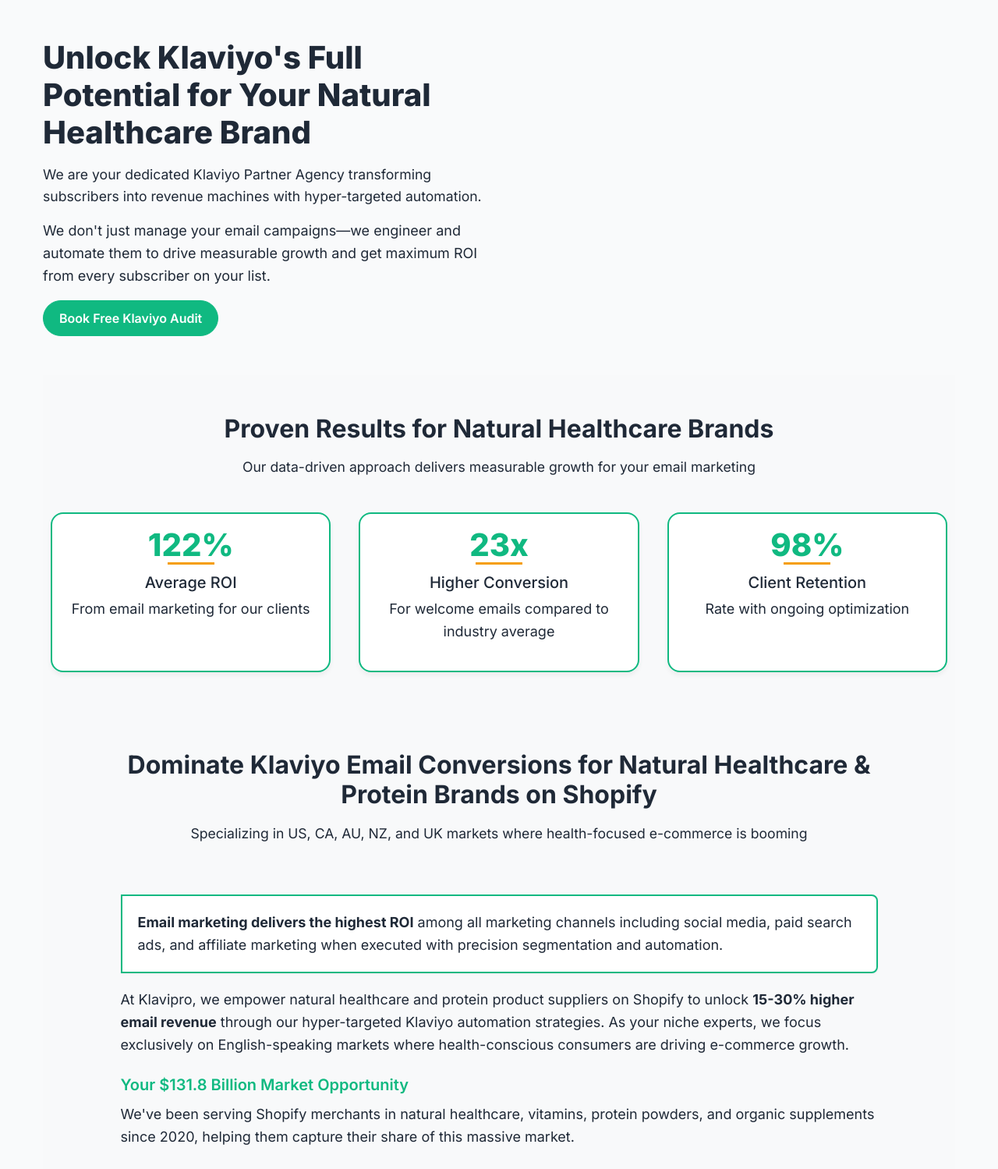
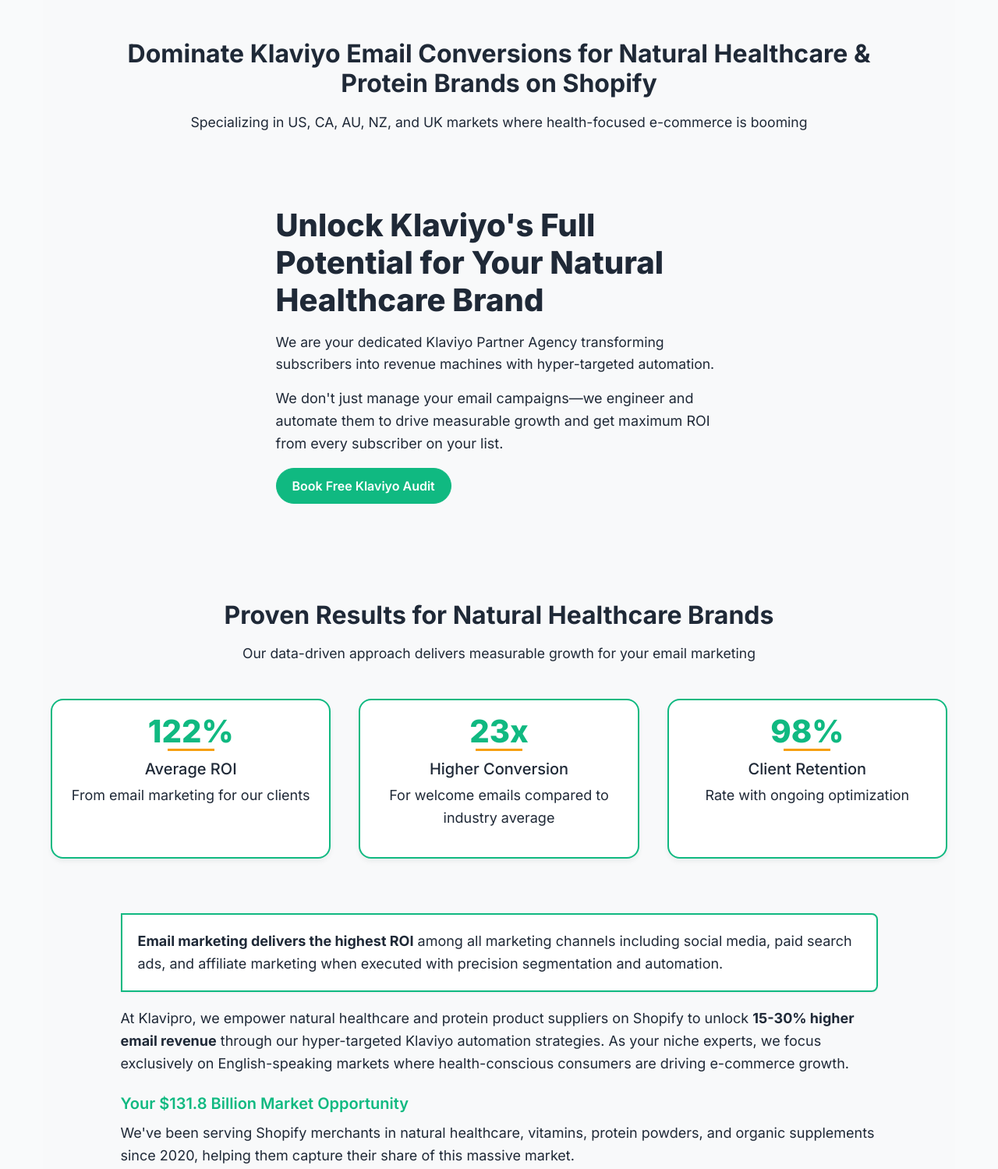
Before and after one commit to MariusGithub13/klavipro.github.io, a plain HTML site: page index.html in a window 1280 px wide. Shown: the top 1499 px of the page at 78% size. Drawn offline with nearby package versions, Linux system fonts and the light colour scheme.

Commit message:
Update index.html

```diff
--- a/index.html
+++ b/index.html
@@ -493,10 +493,21 @@
     <!-- Main Content -->
     <div class="container">
         <!-- Hero Section -->
+
+
+        <!-- Market Opportunity -->
+        <section class="section bg-light" id="services">
+            <div class="row justify-content-center mb-4">
+                <div class="col-lg-10 text-center">
+                    <h1 class="section-title" data-aos="fade-up">Dominate Klaviyo Email Conversions for Natural Healthcare & Protein Brands on Shopify</h1>
+                    <p class="lead" data-aos="fade-up" data-aos-delay="100">Specializing in US, CA, AU, NZ, and UK markets where health-focused e-commerce is booming</p>
+                </div>
+            </div>
+
         <section class="hero section">
-            <div class="row align-items-start">
+            <div class="row justify-content-center mb-4">
                 <div class="col-lg-6">
-                    <h1 class="hero-title mb-3">Unlock Klaviyo's Full Potential for Your Natural Healthcare Brand</h1>
+                    <h2 class="hero-title mb-3">Unlock Klaviyo's Full Potential for Your Natural Healthcare Brand</h2>
                     <p class="lead mb-3">We are your dedicated Klaviyo Partner Agency transforming subscribers into revenue machines with hyper-targeted automation.</p>
                     <p class="mb-3">We don't just manage your email campaigns—we engineer and automate them to drive measurable growth and get maximum ROI from every subscriber on your list.</p>
                     <div class="d-flex flex-column flex-sm-row gap-2">
@@ -538,14 +549,6 @@
             </div>
         </section>
 
-        <!-- Market Opportunity -->
-        <section class="section bg-light" id="services">
-            <div class="row justify-content-center mb-4">
-                <div class="col-lg-10 text-center">
-                    <h2 class="section-title" data-aos="fade-up">Dominate Klaviyo Email Conversions for Natural Healthcare & Protein Brands on Shopify</h2>
-                    <p class="lead" data-aos="fade-up" data-aos-delay="100">Specializing in US, CA, AU, NZ, and UK markets where health-focused e-commerce is booming</p>
-                </div>
-            </div>
 
             <div class="row">
                 <div class="col-lg-10 mx-auto">
```
